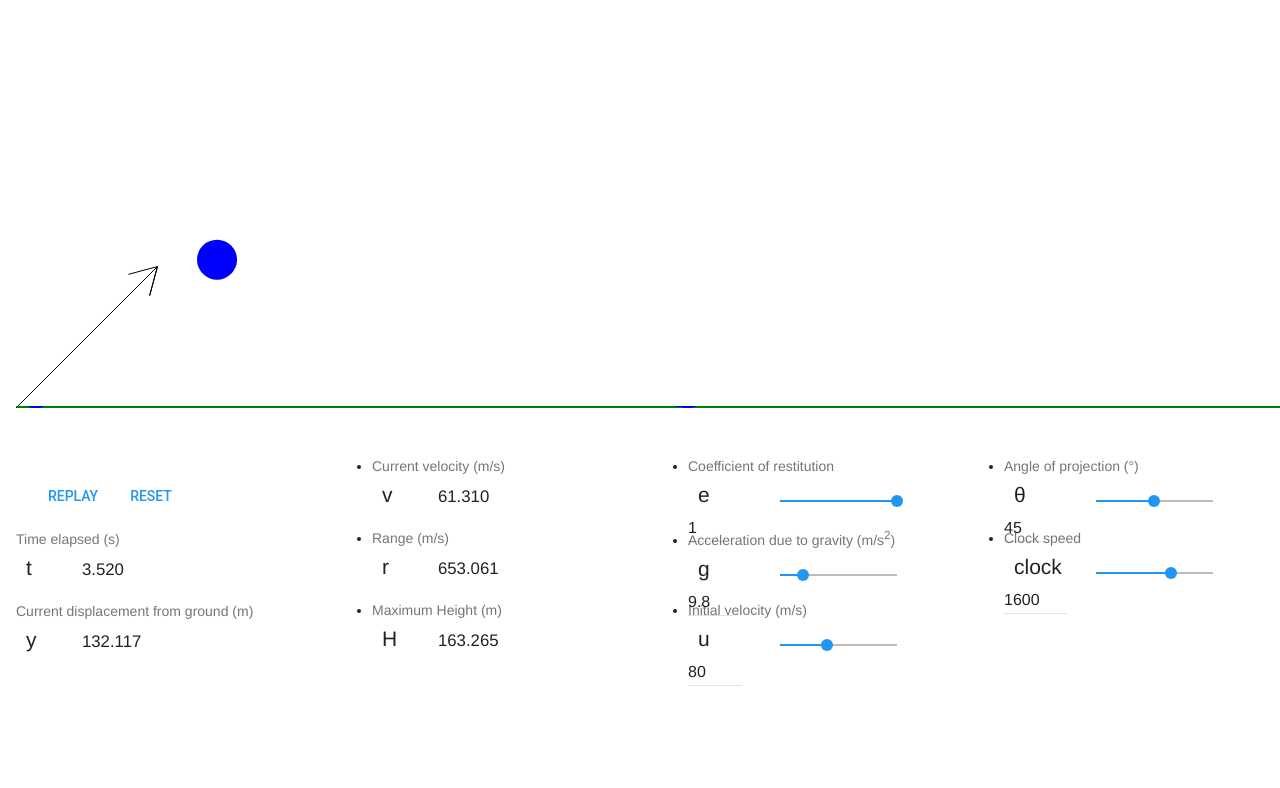
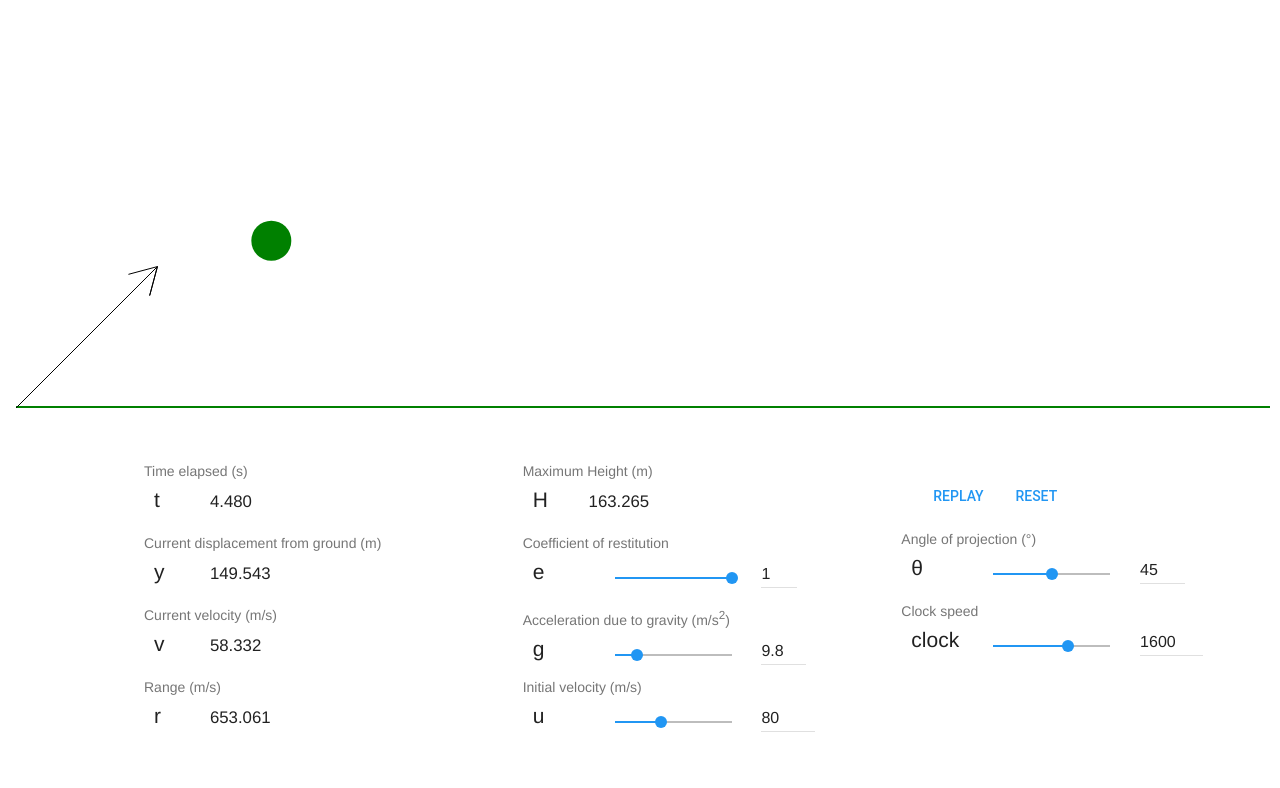
Before and after one commit to himanshub16/cool-physics, a plain HTML site: page projectile-motion/index.html in a window 1280 px wide. Shown: the part 72-860 px from the top of the page. Before the commit the page ends 800 px from the top, so only its background shows below. Drawn offline with nearby package versions, Linux system fonts and the light colour scheme.

Commit message:
Made changes in UI

```diff
--- a/projectile-motion/index.html
+++ b/projectile-motion/index.html
@@ -7,10 +7,6 @@
   <script defer src="https://code.getmdl.io/1.3.0/material.min.js"></script>
 
   <style>
-    /* canvas {
-      margin: 20px;
-      z-index: -20;
-    } */
     .property {
       margin: 10px;
       font-size: 1.5em;
@@ -30,6 +26,11 @@
     {
       z-index: 10;
     }
+    .mdl-grid.info
+    {
+      margin-left: 10%;
+    }
+
   </style>
 
 </head>
@@ -40,21 +41,19 @@
 <div class="mdl-grid">
   <div class="mdl-cell mdl-cell--12-col">
     <h3 class="page-title">
-        Elastic free-fall under gravity
+        Projectile Motion
     </h3>
     <canvas id="canvas" width="300" height="500"></canvas>
   </div>
 </div>
-<div class="mdl-grid">
-  <div class="mdl-cell mdl-cell--3-col">
+<div class="mdl-grid info">
+
+
+  <div class="mdl-cell mdl-cell--4-col">
 
     <ul class="mdl-list">
 
-      <li class="mdl-list__item">
-        <button class="mdl-button mdl-js-button mdl-button--colored" id="replay_btn">Replay</button>
-        <button class="mdl-button mdl-js-button mdl-button--colored" id="reset_btn">Reset</button>
 
-      </li>
       <!--time-->
       <li class="mdl-list__item--two-line">
         <span class="mdl-list__item-primary-content">
@@ -72,12 +71,8 @@
           <span class="property-value" id="y-display">0</span>
         </span>
       </li>
-    </ul>
-  </div>
 
-  <div class="mdl-cell mdl-cell--3-col">
 
-    <ul>
 
 
       <!--velocity-->
@@ -98,6 +93,16 @@
         </span>
       </li>
 
+    </ul>
+  </div>
+
+  <div class="mdl-cell mdl-cell--4-col">
+
+    <ul class="mdl-list">
+
+
+
+
 
       <!-- Max Height -->
       <li class="mdl-list__item--two-line">
@@ -108,14 +113,6 @@
         </span>
       </li>
 
-    </ul>
-  </div>
-
-
-
-  <div class="mdl-cell mdl-cell--3-col">
-
-      <ul>
 
       <!--e-->
       <li class="mdl-list__item--two-line">
@@ -161,14 +158,22 @@
         </span>
       </li>
 
-
-
     </ul>
   </div>
 
-  <div class="mdl-cell mdl-cell--3-col">
 
-    <ul>
+
+  <div class="mdl-cell mdl-cell--4-col">
+
+      <ul class="mdl-list">
+
+
+
+      <li class="mdl-list__item">
+          <button class="mdl-button mdl-js-button mdl-button--colored" id="replay_btn">Replay</button>
+          <button class="mdl-button mdl-js-button mdl-button--colored" id="reset_btn">Reset</button>
+
+        </li>
 
         <!-- theta -->
       <li class="mdl-list__item--two-line">
@@ -204,6 +209,7 @@
   </div>
 
 
+
 </div>
 
 <script src="index.js"></script>
--- a/projectile-motion/index.js
+++ b/projectile-motion/index.js
@@ -16,7 +16,7 @@ var t_display = document.getElementById("t-display");
 var range_display = document.getElementById("range-display");
 var maxheight_display = document.getElementById("maxheight-display");
 
-canvas.width = window.innerWidth;
+canvas.width = 0.98 * window.innerWidth;
 canvas.height = 0.5 * window.innerHeight;
 
 // normalize the canvas
@@ -37,7 +37,7 @@ var ball = {
     uy: 80 * (Math.sin((Math.PI*45)/180)),
     ux: 80 * (Math.cos((Math.PI*45)/180)),
     radius: 20,
-    color: 'blue',
+    color: 'green',
 
 
     draw: function()
```
Lines whose indentation alone changed are shown as unchanged.
